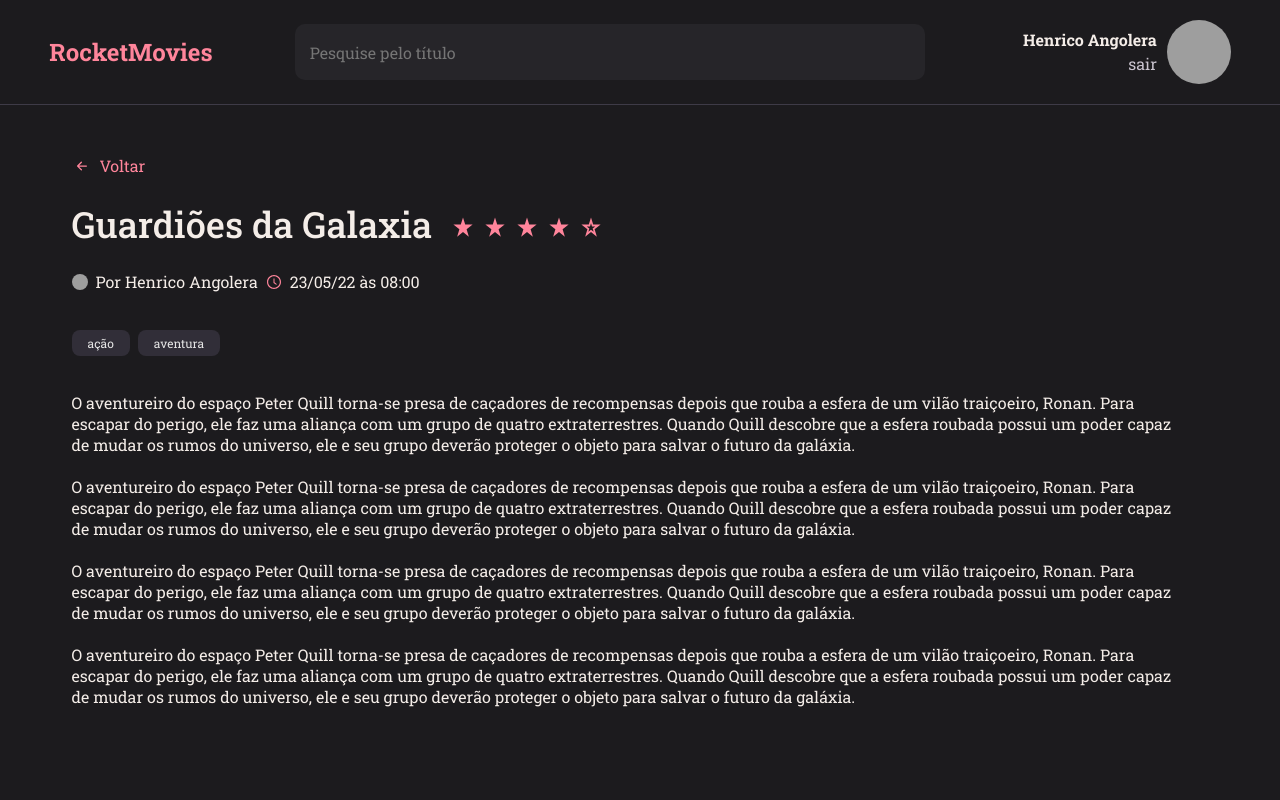
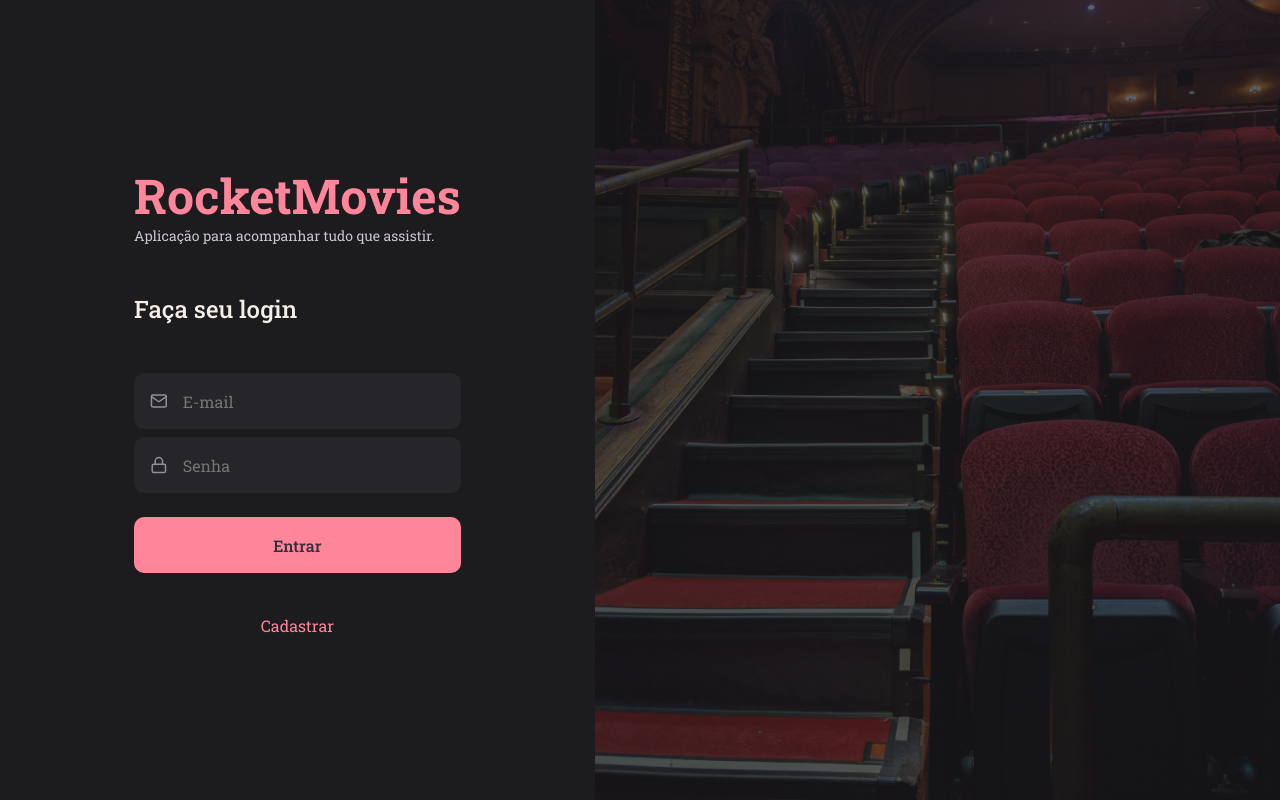
Before and after one commit to HenricoAngolera/rocketmovies, a React (Vite) app: page / in a window 1280 px wide. Built offline with nearby package versions, Linux system fonts and the light colour scheme; grey boxes are pictures that could not be loaded.

Commit message:
page SignIn

```diff
--- a/src/components/Button/styles.js
+++ b/src/components/Button/styles.js
@@ -8,7 +8,6 @@
   height: 56px;
   border: 0;
   padding: 0 16px;
-  margin-top: 16px;
   border-radius: 10px;
   font-weight: 500;
 
--- a/src/components/Input/styles.js
+++ b/src/components/Input/styles.js
@@ -24,6 +24,9 @@
     &:placeholder {
       color: ${({ theme }) => theme.COLORS.GRAY_300};
     }
+  }
 
+  > svg {
+    margin-left: 16px;
   }
 `;
--- a/src/main.jsx
+++ b/src/main.jsx
@@ -4,13 +4,13 @@
 
 import GlobalStyles from './styles/global';
 import theme from './styles/theme';
-import { Details } from './pages/Details';
+import { SignIn } from './pages/SignIn';
 
 ReactDOM.createRoot(document.getElementById('root')).render(
   <React.StrictMode>
     <ThemeProvider theme={theme}>
       <GlobalStyles />
-      <Details />
+      <SignIn />
     </ThemeProvider>
   </React.StrictMode>,
 )
--- /dev/null
+++ b/src/pages/SignIn/index.jsx
@@ -0,0 +1,35 @@
+import { FiMail, FiLock } from "react-icons/fi";
+
+import { Input } from "../../components/Input";
+import { Button } from "../../components/Button";
+
+import { Container, Form, SpaceInput, Background } from "./styles";
+export function SignIn(){
+  return (
+    <Container>
+      <Form>
+        <h1>RocketMovies</h1>
+        <p>Aplicação para acompanhar tudo que assistir.</p>
+
+        <h2>Faça seu login</h2>
+        <SpaceInput>
+          <Input
+            placeholder='E-mail'
+            type='text'
+            icon={FiMail}
+            />
+          <Input
+            placeholder='Senha'
+            type='password'
+            icon={FiLock}
+            />
+        </SpaceInput>
+        <Button title="Entrar">
+        </Button>
+
+        <a href="#">Cadastrar</a>
+      </Form>
+      <Background />
+    </Container>
+  );
+}
--- /dev/null
+++ b/src/pages/SignIn/styles.js
@@ -0,0 +1,63 @@
+import styled from "styled-components";
+
+import backgroundImg from "../../assets/background.png";
+
+export const Container = styled.div`
+  height: 100vh;
+
+  display: flex;
+  align-items: stretch;
+`;
+
+export const Form = styled.form`
+  padding: 0 134px;
+
+  display: flex;
+  flex-direction: column;
+  justify-content: center;
+
+  > h1 {
+    font-weight: 700;
+    font-size: 48px;
+    line-height: 63px;
+
+    color: ${({ theme }) => theme.COLORS.PINK};
+  }
+
+  > p {
+    font-size: 14px;
+    line-height: 18px;
+
+    color: ${({ theme }) => theme.COLORS.GRAY_100};
+    text-align: start;
+  }
+
+  > h2 {
+    font-weight: 500;
+    font-size: 24px;
+    line-height: 32px;
+
+    padding: 48px 0;
+  }
+
+  > a {
+    margin-top: 42px;
+    color: ${({ theme }) => theme.COLORS.PINK};
+
+    text-align: center;
+  }
+`;
+
+export const SpaceInput = styled.div`
+  display: flex;
+  flex-direction: column;
+  gap: 8px;
+
+  margin-bottom: 24px;
+`;
+
+export const Background = styled.div`
+  flex: 1;
+  background: url(${backgroundImg}) no-repeat center center;
+  background-size: cover;
+`;
```
Also changed, not shown: src/assets/background.png (added).
